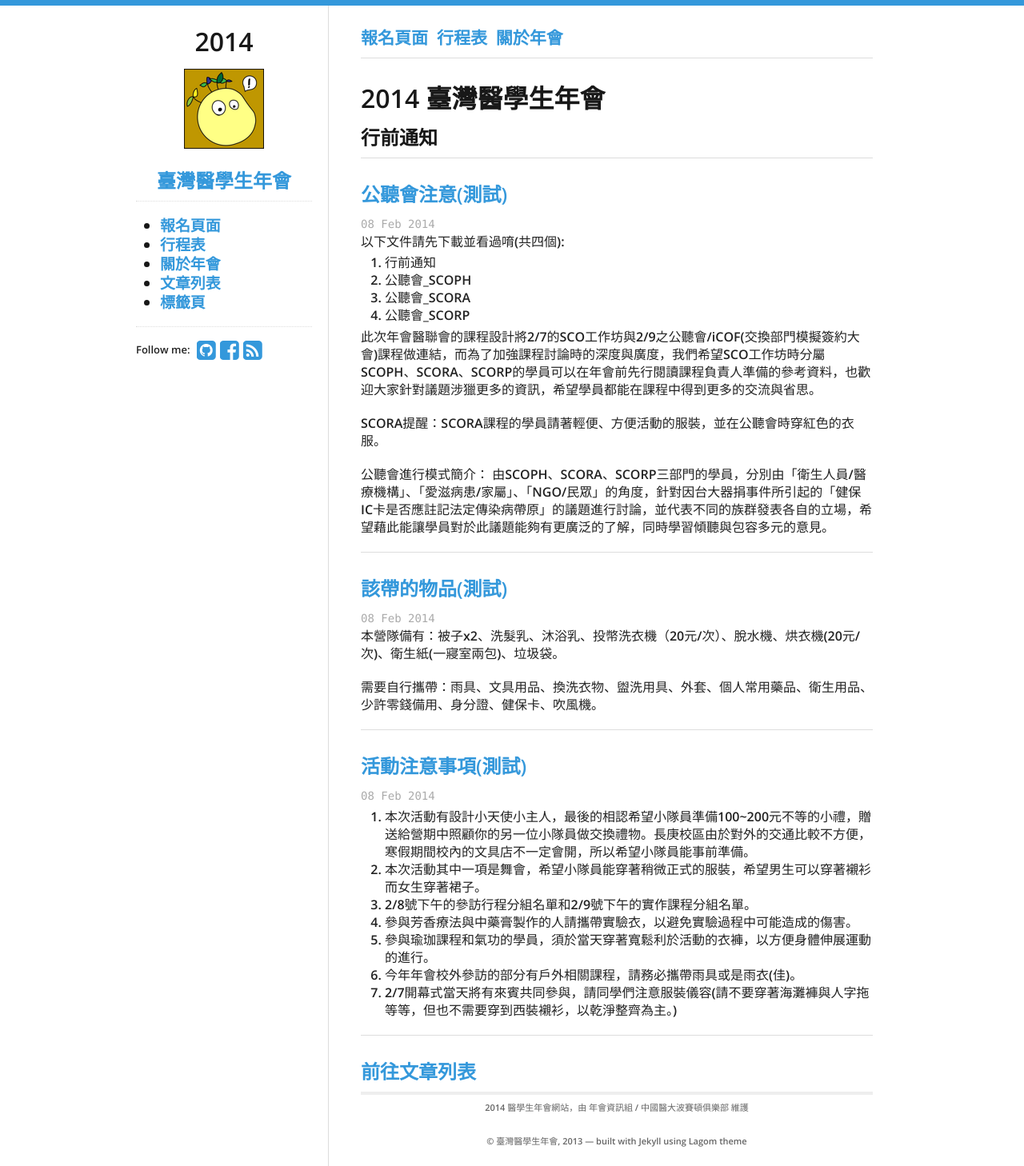
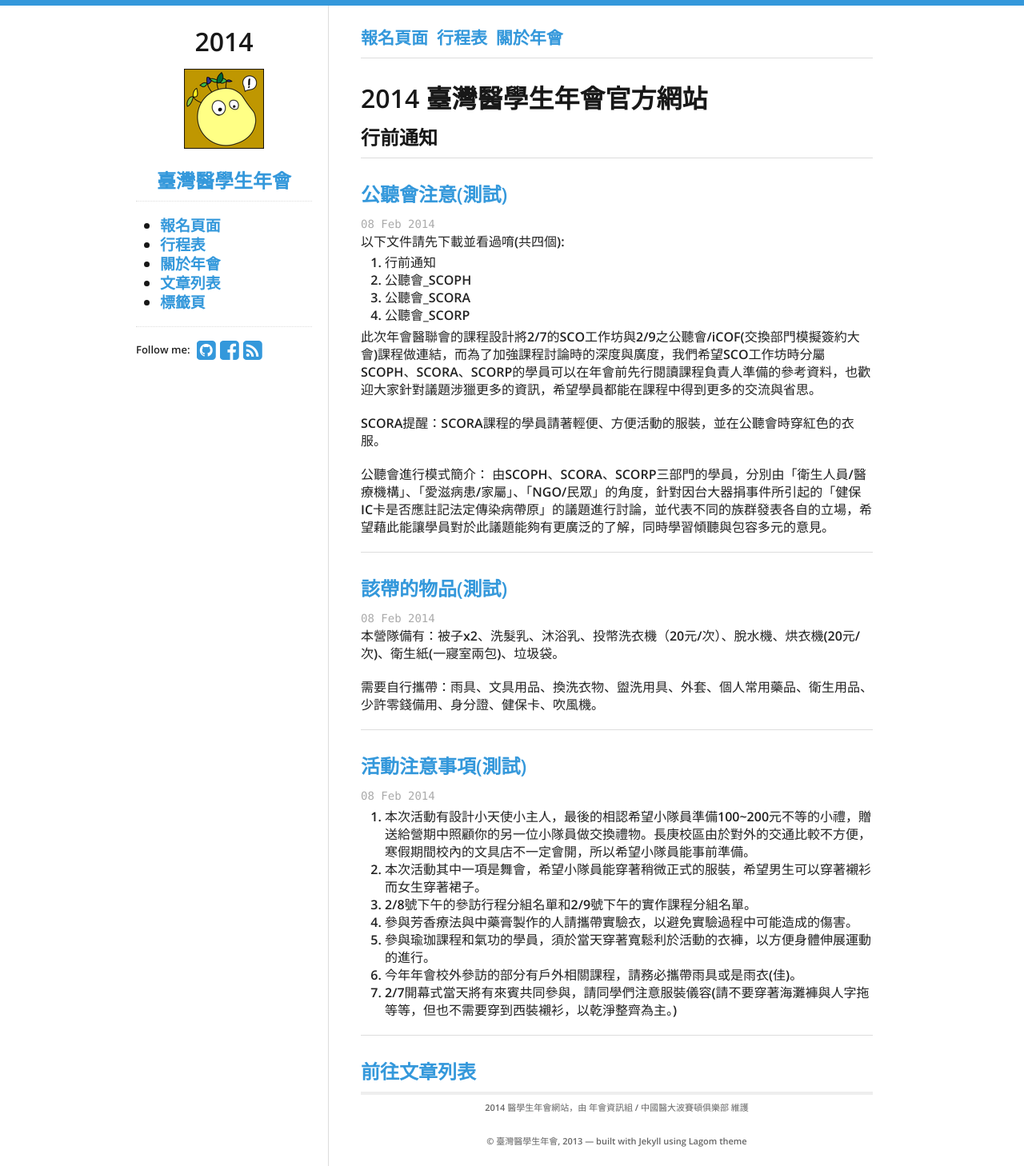
Before and after one commit to fmstw/fmstw.github.io, a Jekyll site: the page built from index.html, in a window 1280 px wide. Shown: the whole page at 80% size. Built offline with Jekyll 4.4.1, drawn with Linux system fonts in a browser that asks for light colours; nearby versions of some CDN libraries.

Commit message:
Update index.html

```diff
--- a/index.html
+++ b/index.html
@@ -2,7 +2,7 @@
 layout: default
 title: 2014 臺灣醫學生年會
 ---
-<h1>{{ page.title }}</h1>
+<h1>{{ page.title }}官方網站</h1>
 <h2>行前通知</h2>
 <ul class="posts">
   {% for post in site.posts %}
@@ -18,7 +18,7 @@
 </ul>
 
 <hr>
-<h2><a href={{ BASE_PATH}}/category.html>前往文章列表</a></h2>
+<h2><a href={{ BASE_PATH}}/categories.html>前往文章列表</a></h2>
 
 <!-- <h2>重要更新</h2>
 <ul class="posts">
```
